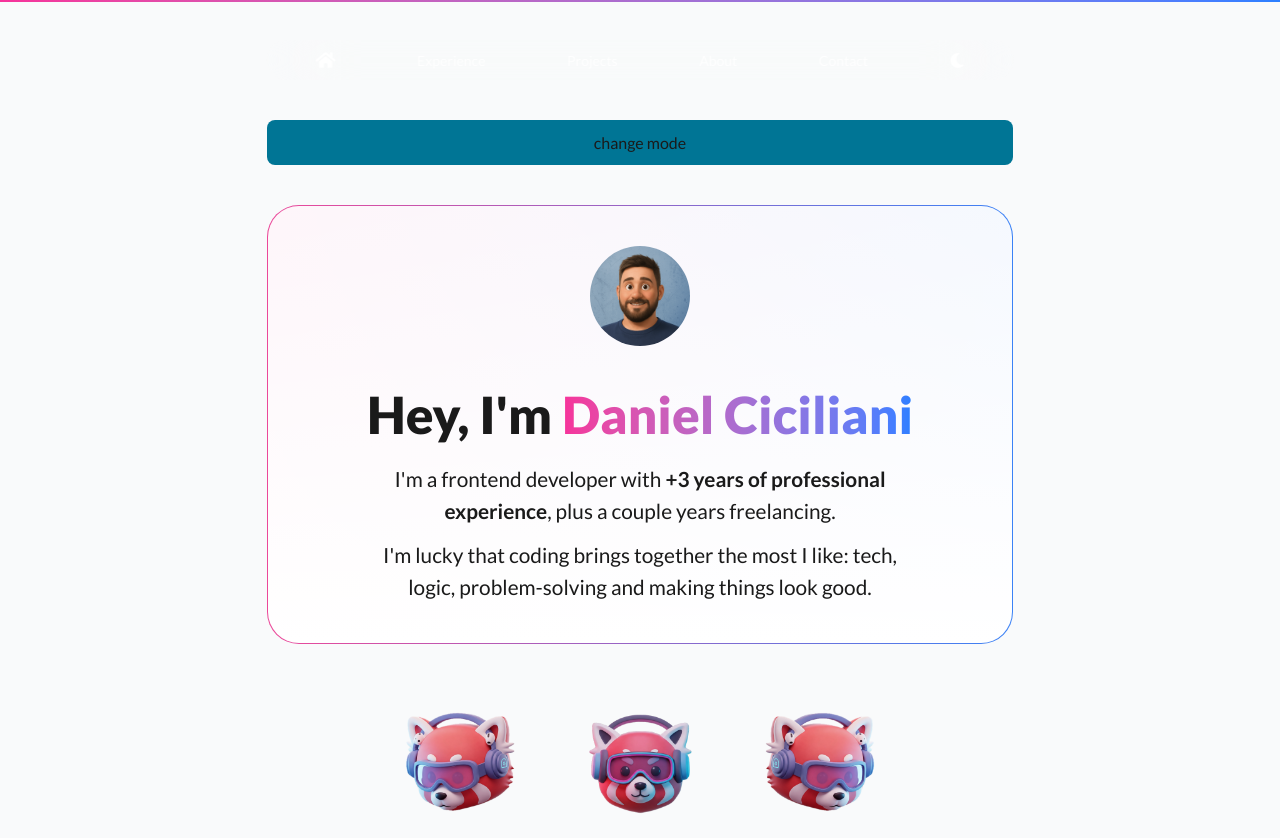
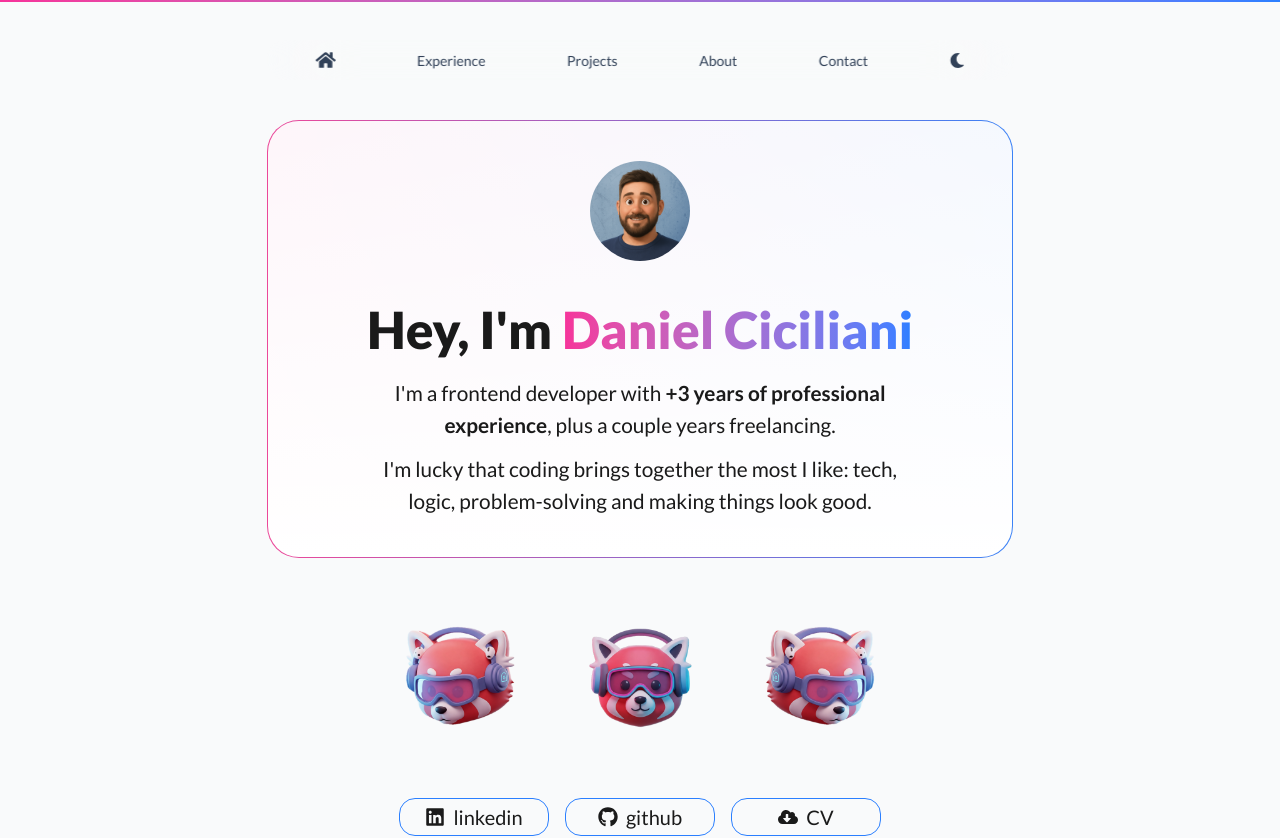
Before and after one commit to danielciciliani/portfolio, a React (Vite) app: page / in a window 1280 px wide. Shown: the top 838 px of the page. Built offline with nearby package versions, Linux system fonts and the light colour scheme; the HTML template or start-up script is replaced by a standard one.

Commit message:
styles: add transition to dark mode switch

```diff
--- a/src/App.jsx
+++ b/src/App.jsx
@@ -20,37 +20,14 @@ function App() {
   const links = Links;
   const contactLink = ContactLink;
 
-  const [darkMode, setDarkMode] = useState(() => {
-    return localStorage.getItem("dark mode") === "true";
-  });
-
-  const toggleDark = () => {
-    setDarkMode(prev => !prev);
-  };
-
-  useEffect(() => {
-    const htmlTag = document.documentElement; //
-
-    if (darkMode) {
-      htmlTag.classList.add("dark");
-    } else {
-      htmlTag.classList.remove("dark");
-    }
-    localStorage.setItem("dark mode", darkMode);
-  }, [darkMode]);
-
-
   return (
     <>
     <div>
       <Scroll></Scroll>
-      <div className="font-lato w-screen h-full scroll-smooth bg-gray-50 dark:bg-[#1a1a1a] text-[#1a1a1a] dark:text-white ">
+      <div className="font-lato w-screen h-full scroll-smooth bg-gray-50 dark:bg-[#1a1a1a] text-[#1a1a1a] dark:text-white transition-colors duration-500">
         <Navbar></Navbar>
         <div className="w-11/12 mx-auto sm:w-9/12 lg:w-7/12">
           <div className="flex flex-col gap-10 pt-30 pb-10">
-          <button onClick={toggleDark} className="bg-cyan-700 dark:bg-cyan-500">
-          change mode
-        </button>
             <FadeIn duration={1.5}>
               <Card>
                 <Profile></Profile>
--- a/src/components/Navbar/Navbar.jsx
+++ b/src/components/Navbar/Navbar.jsx
@@ -1,16 +1,6 @@
 import { motion, useScroll, useMotionValueEvent, useSpring } from "motion/react";
-
 import { FaHome, FaMoon, FaEnvelope } from "react-icons/fa";
 import { useEffect, useState } from "react";
-
-const options = [
-  { name: <FaHome size={20} />, link: "#home" },
-  { name: "Experience", link: "#experience" },
-  { name: "Projects", link: "#projects" },
-  { name: "About", link: "#about" },
-  { name: "Contact", link: "" },
-  { name: <FaMoon size={15} />, link: "" },
-];
 
 function Navbar() {
   const [hidden, setHidden] = useState(false);
@@ -25,6 +15,34 @@ function Navbar() {
         setHidden(false);
     }
   });
+
+   const [darkMode, setDarkMode] = useState(() => {
+    return localStorage.getItem("dark mode") === "true";
+  });
+
+  const toggleDark = () => {
+    setDarkMode(prev => !prev);
+  };
+
+  const options = [
+    { name: <FaHome size={20} />, link: "#home" },
+    { name: "Experience", link: "#experience" },
+    { name: "Projects", link: "#projects" },
+    { name: "About", link: "#about" },
+    { name: "Contact", link: "" },
+    { name: <FaMoon size={15} onClick={toggleDark} /> }
+  ];
+
+  useEffect(() => {
+    const htmlTag = document.documentElement; //
+
+    if (darkMode) {
+      htmlTag.classList.add("dark");
+    } else {
+      htmlTag.classList.remove("dark");
+    }
+    localStorage.setItem("dark mode", darkMode);
+  }, [darkMode]);
 
   return (
     <motion.nav
@@ -42,12 +60,10 @@ function Navbar() {
         duration: 2,
         type: "spring",
     }}
-    //   className={`w-11/12 mx-auto sm:w-9/12 lg:w-7/12 fixed top-10 left-1/2 -translate-x-1/2 z-50 flex items-center gap-4 py-2 px-4 rounded-4xl border-gradient-nav justify-around
-    //   }`}
 
       className={`w-11/12 mx-auto sm:w-9/12 lg:w-7/12 fixed top-10 left-1/2 -translate-x-1/2 z-50 flex items-center gap-4 py-2 px-4
         rounded-4xl border-gradient-nav--- justify-around
-        bg-black-500 backdrop-blur-2xl shadow-[0_0_20px_1px_rgba(255,255,255,0.1)]
+        bg-black-500 backdrop-blur-2xl shadow-[0_0_20px_1px_rgba(255,255,255,0.8) dark:shadow-[0_0_20px_1px_rgba(255,255,255,0.1)]
       `}
 
     >
@@ -67,7 +83,7 @@ function Navbar() {
             }}
             className="cursor-pointer text-base"
           >
-            <a href={option.link} className=" md:text-base text-sm md:text-normal">
+            <a href={option.link} className=" text-slate-700 dark:text-base text-sm md:text-normal">
               {option.name}
             </a>
           </motion.div>
--- a/src/index.css
+++ b/src/index.css
@@ -54,11 +54,6 @@
 
 }
 
-a {
-  font-weight: 500;
-  text-decoration: inherit;
-}
-
 h1 {
   font-size: 3.2em;
   line-height: 1.1;
```
